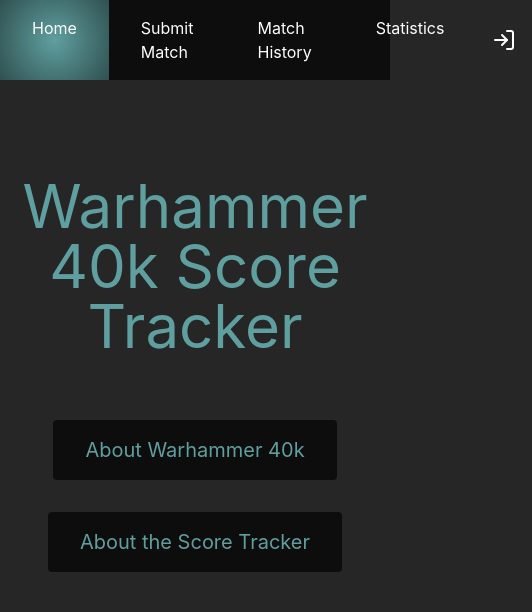
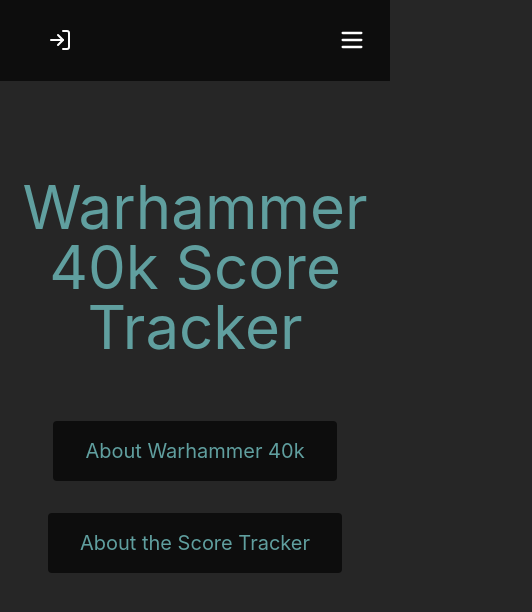
Before and after one commit to GeorgeDurieux/warhammer-40k-score-tracker, a React (Vite) app in the folder warhammer-scoring-frontend/: page / in a window 390 px wide. Shown: the top 612 px of the page, 532 px wide, since content can reach past the window. Built offline with nearby package versions, Linux system fonts and the light colour scheme.

Commit message:
style: responsive navbar

```diff
--- a/warhammer-scoring-frontend/src/components/Navbar.tsx
+++ b/warhammer-scoring-frontend/src/components/Navbar.tsx
@@ -1,6 +1,7 @@
-import { NavLink as RouterNavLink} from "react-router-dom"
+import { useState } from "react"
+import { NavLink as RouterNavLink } from "react-router-dom"
 import { useAuth } from "../context/AuthContext"
-import { LogIn, LogOut } from 'lucide-react'
+import { LogIn, LogOut, Menu, X } from "lucide-react"
 
 type NavLink = {
   label: string
@@ -13,13 +14,18 @@
 }
 
 function Navbar({ links }: NavbarProps) {
+    const { user, isLoggedIn, logout } = useAuth()
+    const [isOpen, setIsOpen] = useState(false)
 
-    const { user, isLoggedIn, logout } = useAuth()
+    const toggleMenu = () => setIsOpen(!isOpen)
+    const closeMenu = () => setIsOpen(false)
 
     return (
-        <>
-            <nav className="bg-gray-5 text-white flex justify-between">
-                <div className="flex">
+        <nav className="bg-gray-5 text-white">
+            <div className="flex justify-between items-center px-4 py-3 md:py-0">
+
+                {/* Left side: links (desktop) */}
+                <div className="hidden md:flex">
                     {links.map(({ label, path, adminOnly }) => {
                         if (adminOnly && !user?.is_admin) return null
                         return (
@@ -29,8 +35,8 @@
                             className={({ isActive }) =>
                                 `px-8 py-4 transition-all duration-250 ${
                                     isActive
-                                        ? 'bg-[radial-gradient(circle_at_center,theme(colors.slate.50)_0%,theme(colors.slate.25)_100%)]'
-                                        : 'hover:bg-[radial-gradient(circle_at_center,theme(colors.slate.35)_0%,theme(colors.slate.15)_100%)]'
+                                    ? "bg-[radial-gradient(circle_at_center,theme(colors.slate.50)_0%,theme(colors.slate.25)_100%)]"
+                                    : "hover:bg-[radial-gradient(circle_at_center,theme(colors.slate.35)_0%,theme(colors.slate.15)_100%)]"
                                 }`
                             }
                         >
@@ -40,30 +46,96 @@
                     })}
                 </div>
 
+                {/* Right side: auth controls (desktop) */}
+                <div className="hidden md:flex items-center gap-4 px-4">
                     {isLoggedIn ? (
-                    <div className="flex items-center gap-4 px-4">
-                        <span>Welcome, {user?.username || 'Commander'}!</span>
+                        <>
+                            <span>Welcome, {user?.username || "Commander"}!</span>
                             <button
                                 className="transition-all duration-250 hover:text-slate-50 hover:scale-[1.1] cursor-pointer"
                                 onClick={logout}
                             >
-                            <LogOut/>
+                                <LogOut />
                             </button>
-                    </div>
+                        </>
                     ) : (
-                    <div className="flex items-center gap-4 px-4">
                         <RouterNavLink
                             className="transition-colors duration-250 hover:text-slate-50 hover:scale-[1.1] cursor-pointer"
-                            to='/login'
-                            key='/login'
-
+                            to="/login"
+                            key="/login"
                         >
                             <LogIn />
                         </RouterNavLink>
+                    )}
                 </div>
+
+                {/* Menu (mobile) */}
+                <div className="md:hidden flex justify-between w-full">
+
+                    {/* Left side: auth controls (mobile) */}
+                    <div className="flex items-center gap-4 px-8 py-4">
+                        {isLoggedIn ? (
+                            <>
+                                <button
+                                className="transition-all duration-250 hover:text-slate-50 hover:scale-[1.1] cursor-pointer"
+                                onClick={() => {
+                                    logout()
+                                    closeMenu()
+                                }}
+                                >
+                                    <LogOut />
+                                </button>
+                            </>
+                        ) : (
+                            <RouterNavLink
+                                to="/login"
+                                onClick={closeMenu}
+                                className="transition-colors duration-250 hover:text-slate-50 hover:scale-[1.1] cursor-pointer"
+                            >
+                                <LogIn />
+                            </RouterNavLink>
                         )}
+                    </div>
+
+                    {/* Right side: menu button (mobile) */}
+                    <button
+                        onClick={toggleMenu}
+                        className="p-2 rounded hover:text-slate-50 transition-all duration-250 hover:scale-[1.1] cursor-pointer"
+                    >
+                        {isOpen ? <X size={28} /> : <Menu size={28} />}
+                    </button>
+
+                </div>
+
+            </div>
+
+            {/* Mobile menu dropdown */}
+            <div className={`
+                md:hidden flex flex-col border-t border-slate-700
+                overflow-hidden transition-all duration-500 ease-in-out
+                ${isOpen ? "max-h-[500px] opacity-100" : "max-h-0 opacity-0"}
+            `}>
+                {links.map(({ label, path, adminOnly }) => {
+                    if (adminOnly && !user?.is_admin) return null
+                    return (
+                    <RouterNavLink
+                        key={path}
+                        to={path}
+                        onClick={closeMenu}
+                        className={({ isActive }) =>
+                        `px-8 py-4 transition-all duration-250 ${
+                            isActive
+                            ? "bg-[radial-gradient(circle_at_center,theme(colors.slate.50)_0%,theme(colors.slate.25)_100%)]"
+                            : "hover:bg-[radial-gradient(circle_at_center,theme(colors.slate.35)_0%,theme(colors.slate.15)_100%)]"
+                        }`
+                        }
+                    >
+                        {label}
+                    </RouterNavLink>
+                    )
+                })}
+            </div>
         </nav>
-        </>
     )
 }
 
```
Lines whose indentation alone changed are shown as unchanged.
